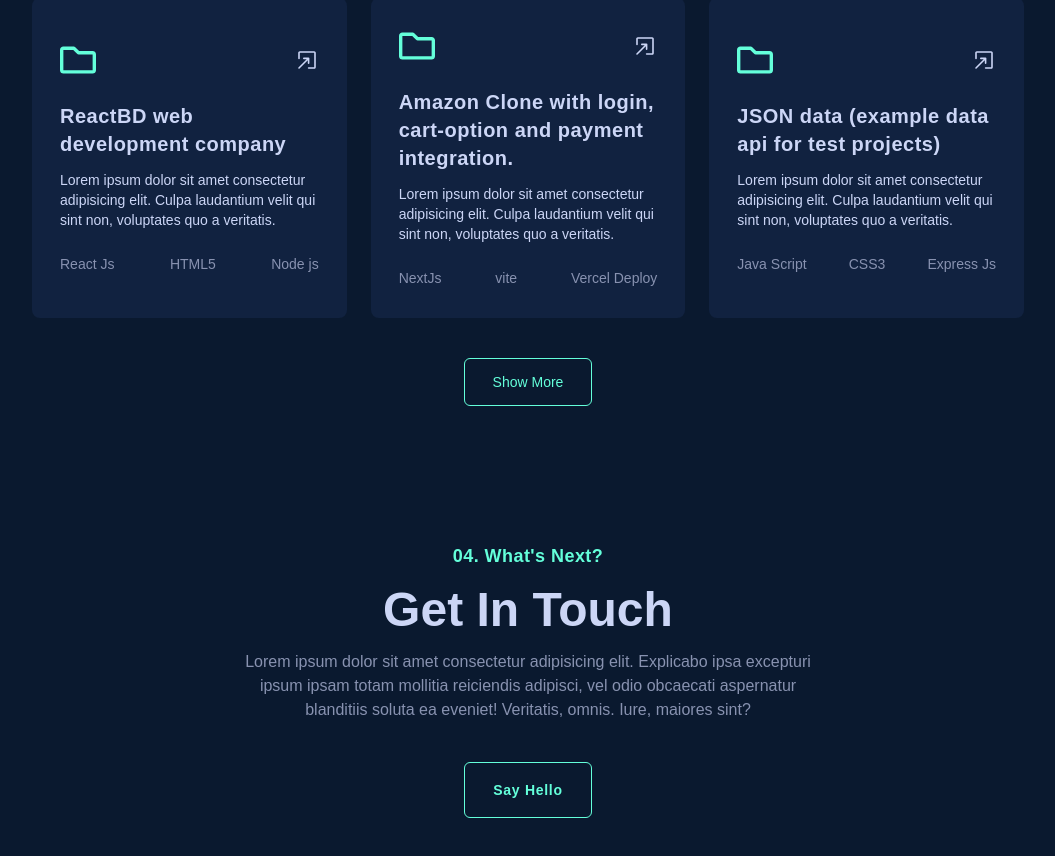
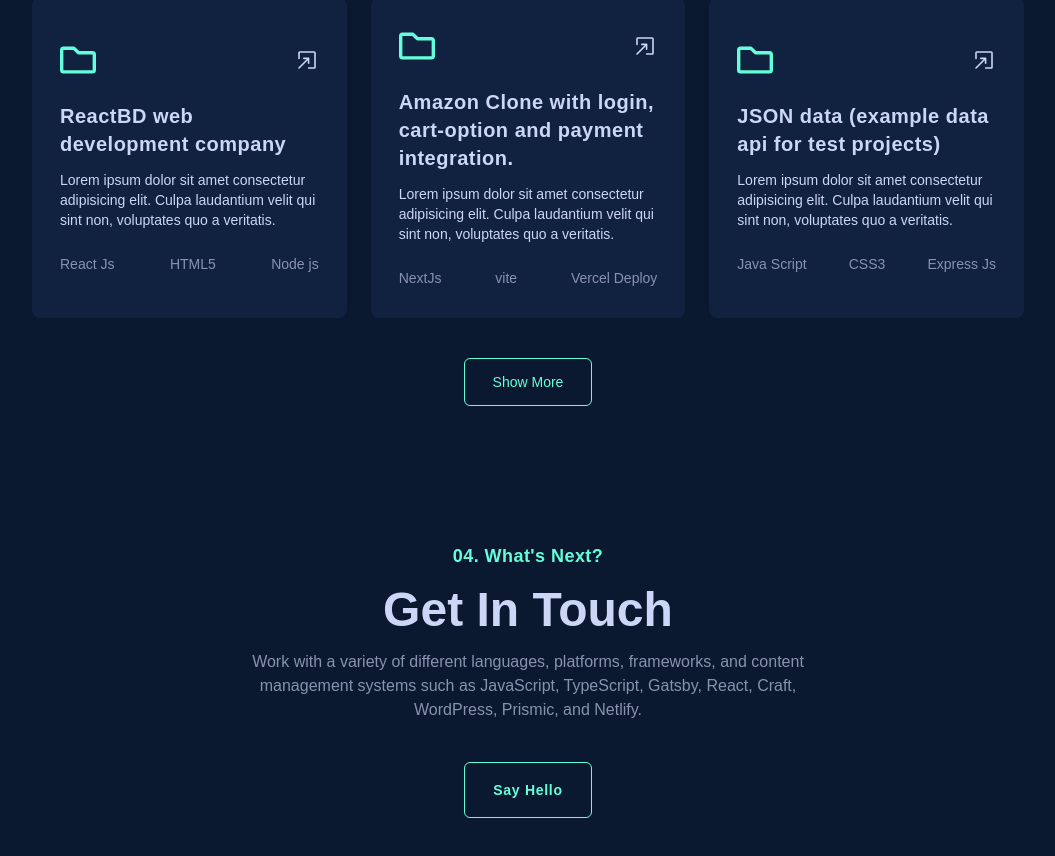
Before and after one commit to mdalihasanriyad/ahriyad-portfolio, a React (Vite) app: page / in a window 1280 px wide. Shown: the part 3758-4614 px from the top of the page, without its empty margins (112-1167 px from the left). Built offline with nearby package versions, Linux system fonts and the light colour scheme.

Commit message:
update resume

```diff
--- a/src/ui/Contact.jsx
+++ b/src/ui/Contact.jsx
@@ -6,7 +6,7 @@ const Contact = () => {
         <Container id='contact' className="py-10 lg:pb-24 flex flex-col gap-4 justify-center items-center" >
             <p className='text-lg text-designColor font-semibold tracking-wide '> <span>04.</span> What's Next?</p>
             <h2 className='text-5xl font-semibold'>Get In Touch</h2>
-            <p className='max-w-xl mx-auto text-center text-darkText'>Lorem ipsum dolor sit amet consectetur adipisicing elit. Explicabo ipsa excepturi ipsum ipsam totam mollitia reiciendis adipisci, vel odio obcaecati aspernatur blanditiis soluta ea eveniet! Veritatis, omnis. Iure, maiores sint?</p>
+            <p className='max-w-xl mx-auto text-center text-darkText'>Work with a variety of different languages, platforms, frameworks, and content management systems such as JavaScript, TypeScript, Gatsby, React, Craft, WordPress, Prismic, and Netlify.</p>
             <a href="mailto:ahriyadinfo@gmail.com"><p className='w-32 h-14 border border-designColor font-semibold mt-6 text-sm flex items-center justify-center text-designColor tracking-wider rounded-md hover:bg-hoverColor duration-300'>Say Hello</p></a>
         </Container >
     );
--- a/src/ui/Experience.jsx
+++ b/src/ui/Experience.jsx
@@ -84,15 +84,15 @@ const Experience = () => {
                     jobTag='@Google'
                     date='Jan- 2021 - 2023'
                     detailsOne='Write modern, performant, maintainable code for a diverse array of client and internal projects'
-                    detailsTwo='Lorem Ipsum is simply dummy text of the printing and typesetting industry. Lorem Ipsum has been the industry s standard dummy text ever since the 1500 s'
-                    detailsThree='Communicate with multi-disciplinary teams of engineers, designers, producers, and clients on a daily basis' />}
+                    detailsTwo='Communicate with multi-disciplinary teams of engineers, designers, producers, and clients on a daily basis'
+                    detailsThree='Work with a variety of different languages, platforms, frameworks, and content management systems such as JavaScript, TypeScript, Gatsby, React, Craft, WordPress, Prismic, and Netlify' />}
                 {workApple && <WorkCard
                     jobTitle='MERN Stack Developer'
                     jobTag='@Apple'
                     date='Jan- 2022 - 2023'
-                    detailsOne='Write modern, performant, maintainable code for a diverse array of client and internal projects'
+                    detailsOne='Communicate with multi-disciplinary teams of engineers, designers, producers, and clients on a daily basis'
                     detailsTwo='Work with a variety of different languages, platforms, frameworks, and content management systems such as JavaScript, TypeScript, Gatsby, React, Craft, WordPress, Prismic, and Netlify'
-                    detailsThree='Communicate with multi-disciplinary teams of engineers, designers, producers, and clients on a daily basis' />}
+                    detailsThree='Write modern, performant, maintainable code for a diverse array of client and internal projects' />}
                 {workSplash && <WorkCard
                     jobTitle='Web Designer'
                     jobTag='@Splash'
@@ -104,8 +104,8 @@ const Experience = () => {
                     jobTitle='Font-End Developer'
                     jobTag='@Amazon'
                     date='Jan- 2020 - 2021'
-                    detailsOne='Write modern, performant, maintainable code for a diverse array of client and internal projects'
-                    detailsTwo='Lorem Ipsum is simply dummy text of the printing and typesetting industry. Lorem Ipsum has been the industrys standard dummy text ever since the 1500s,'
+                    detailsOne='Work with a variety of different languages, platforms, frameworks, and content management systems such as JavaScript, TypeScript, Gatsby, React, Craft, WordPress, Prismic, and Netlify'
+                    detailsTwo='Write modern, performant, maintainable code for a diverse array of client and internal projects'
                     detailsThree='Communicate with multi-disciplinary teams of engineers, designers, producers, and clients on a daily basis' />}
             </div>
         </Container>
```
